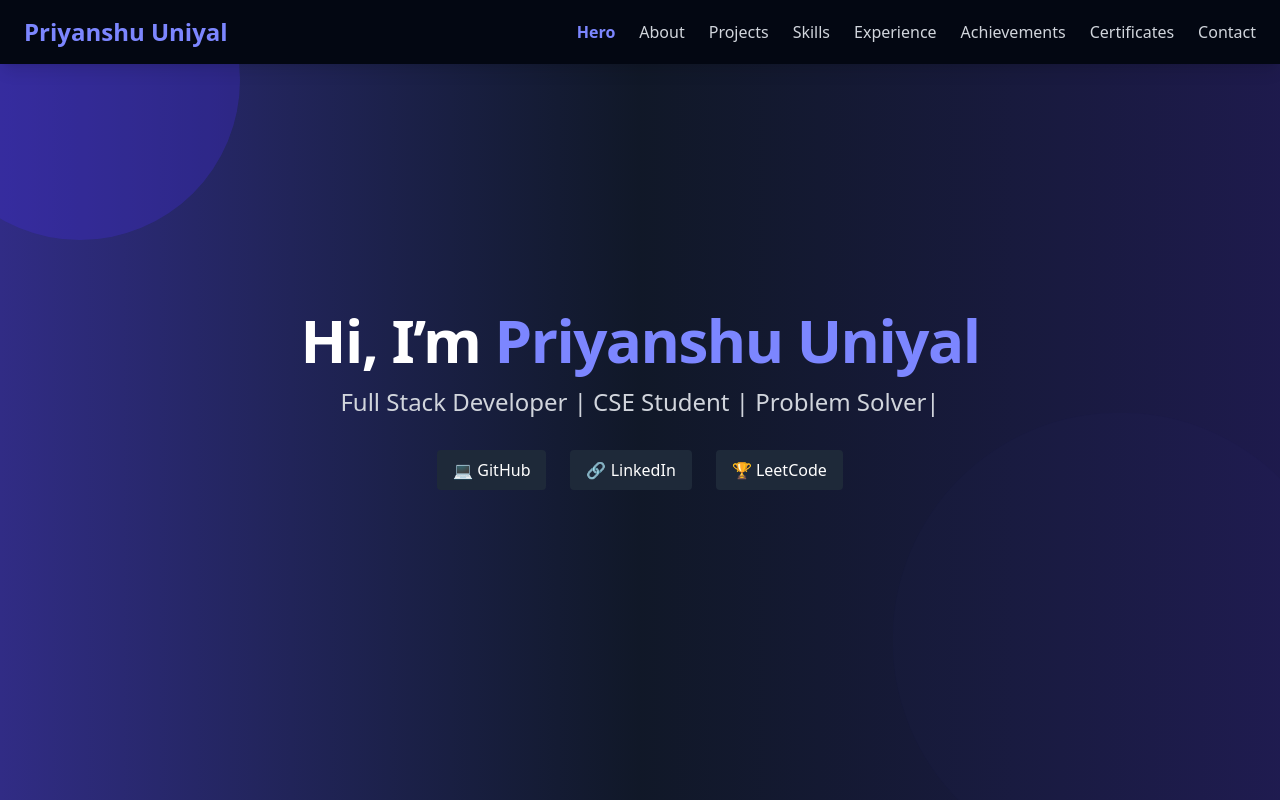
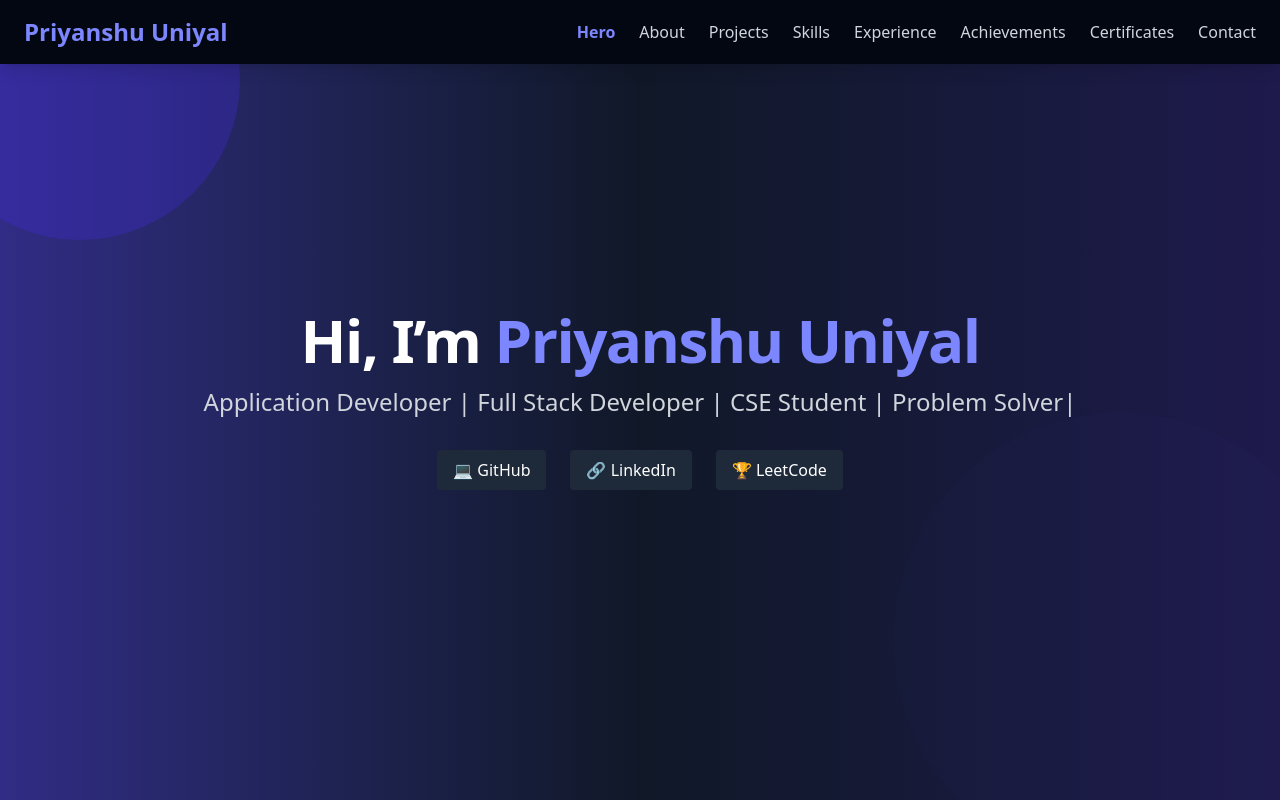
Before and after one commit to Priyanshu271104/Portfolio, a React (Vite) app: page / in a window 1280 px wide. Shown: the top 800 px of the page. Built offline with nearby package versions, Linux system fonts and the light colour scheme.

Commit message:
Update Hero.jsx

```diff
--- a/src/Component/Hero.jsx
+++ b/src/Component/Hero.jsx
@@ -17,7 +17,7 @@ export default function Hero() {
     );
 
     // Typewriter effect with blinking cursor
-    const text = "Full Stack Developer | CSE Student | Problem Solver";
+    const text = "Application Developer | Full Stack Developer | CSE Student | Problem Solver";
     let i = 0;
     const cursor = "|";
     const interval = setInterval(() => {
```
